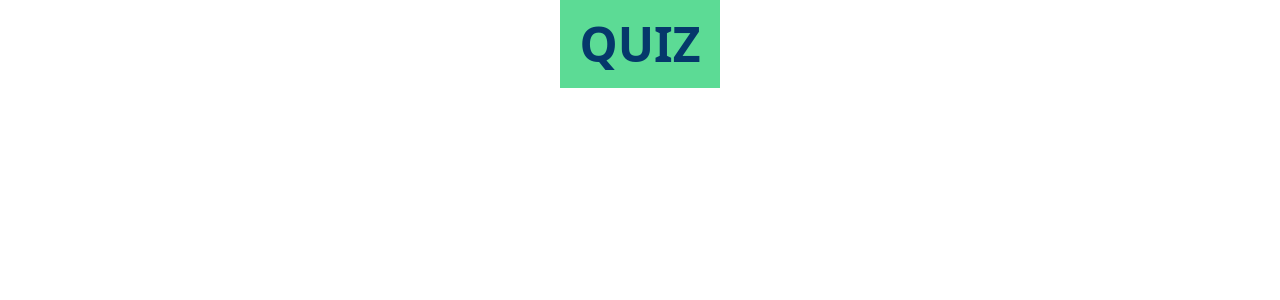
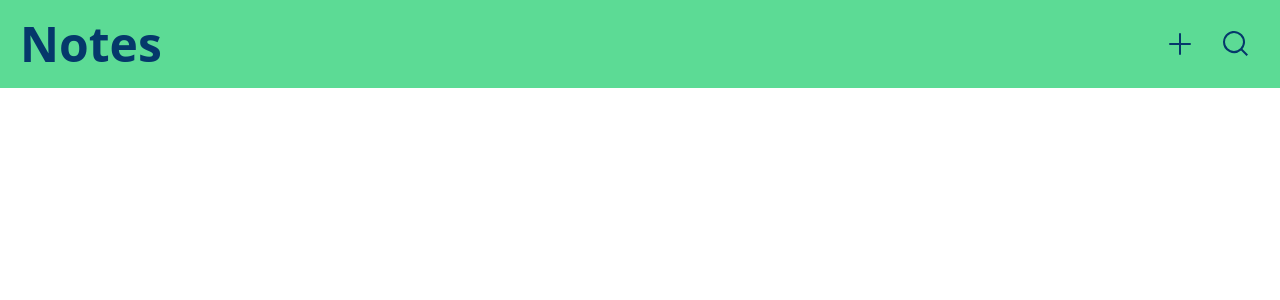
Before and after one commit to HariBalaji96/react-notes-app, a React (Create React App) app: page / in a window 1280 px wide. Shown: the top 300 px of the page. Built offline with nearby package versions, Linux system fonts and the light colour scheme.

Commit message:
Header Completed

```diff
--- a/package.json
+++ b/package.json
@@ -3,11 +3,13 @@
   "version": "0.1.0",
   "private": true,
   "dependencies": {
+    "@heroicons/react": "^2.0.18",
     "@testing-library/jest-dom": "^5.17.0",
     "@testing-library/react": "^13.4.0",
     "@testing-library/user-event": "^13.5.0",
     "react": "^18.2.0",
     "react-dom": "^18.2.0",
+    "react-icons": "^4.10.1",
     "react-scripts": "5.0.1",
     "web-vitals": "^2.1.4"
   },
--- a/src/App.js
+++ b/src/App.js
@@ -1,9 +1,11 @@
+import Footer from "./components/Footer";
 import Header from "./components/Header";
 
 function App() {
   return (
     <div className="App">
       <Header />
+      <Footer />
     </div>
   );
 }
--- /dev/null
+++ b/src/components/Footer.js
@@ -0,0 +1,11 @@
+import React from "react";
+
+const Footer = () => {
+  return (
+    <div>
+      <h1 className="text-bluish">Total Notes:</h1>
+    </div>
+  );
+};
+
+export default Footer;
--- a/src/components/Header.js
+++ b/src/components/Header.js
@@ -1,11 +1,18 @@
 import React from "react";
+import { PlusIcon, MagnifyingGlassIcon } from "@heroicons/react/24/solid";
 
 const Header = () => {
   return (
-    <div className="flex items-center justify-center">
-      <h1 className="text-center bg-sand text-bluish text-5xl p-5 font-semibold">
-        QUIZ
+    <div className="flex items-center justify-center fixed w-full">
+      <h1 className="bg-sand text-bluish text-5xl p-5 font-semibold w-full">
+        Notes
       </h1>
+      <button title="Add Notes" className="absolute top-6 right-20">
+        <PlusIcon className="text-bluish w-10 h-10 hover:bg-bluish hover:text-sand rounded-full p-1" />
+      </button>
+      <button title="Search" className="absolute top-6 right-6">
+        <MagnifyingGlassIcon className="text-bluish w-10 h-10 hover:bg-bluish hover:text-sand rounded-full p-1" />
+      </button>
     </div>
   );
 };
```
Also changed, not shown: 1 other file (tests, documents, lock files or other folders).
